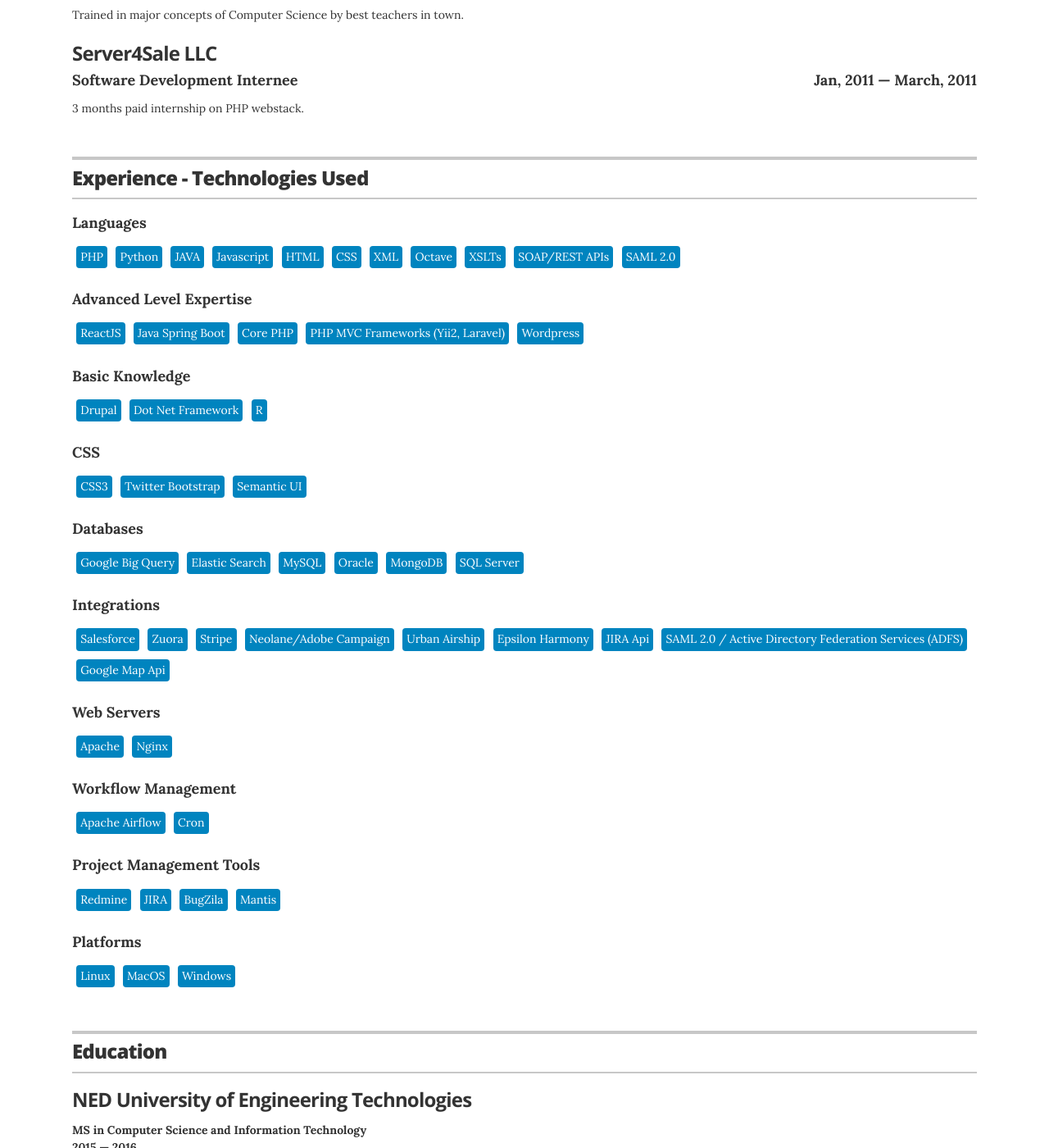
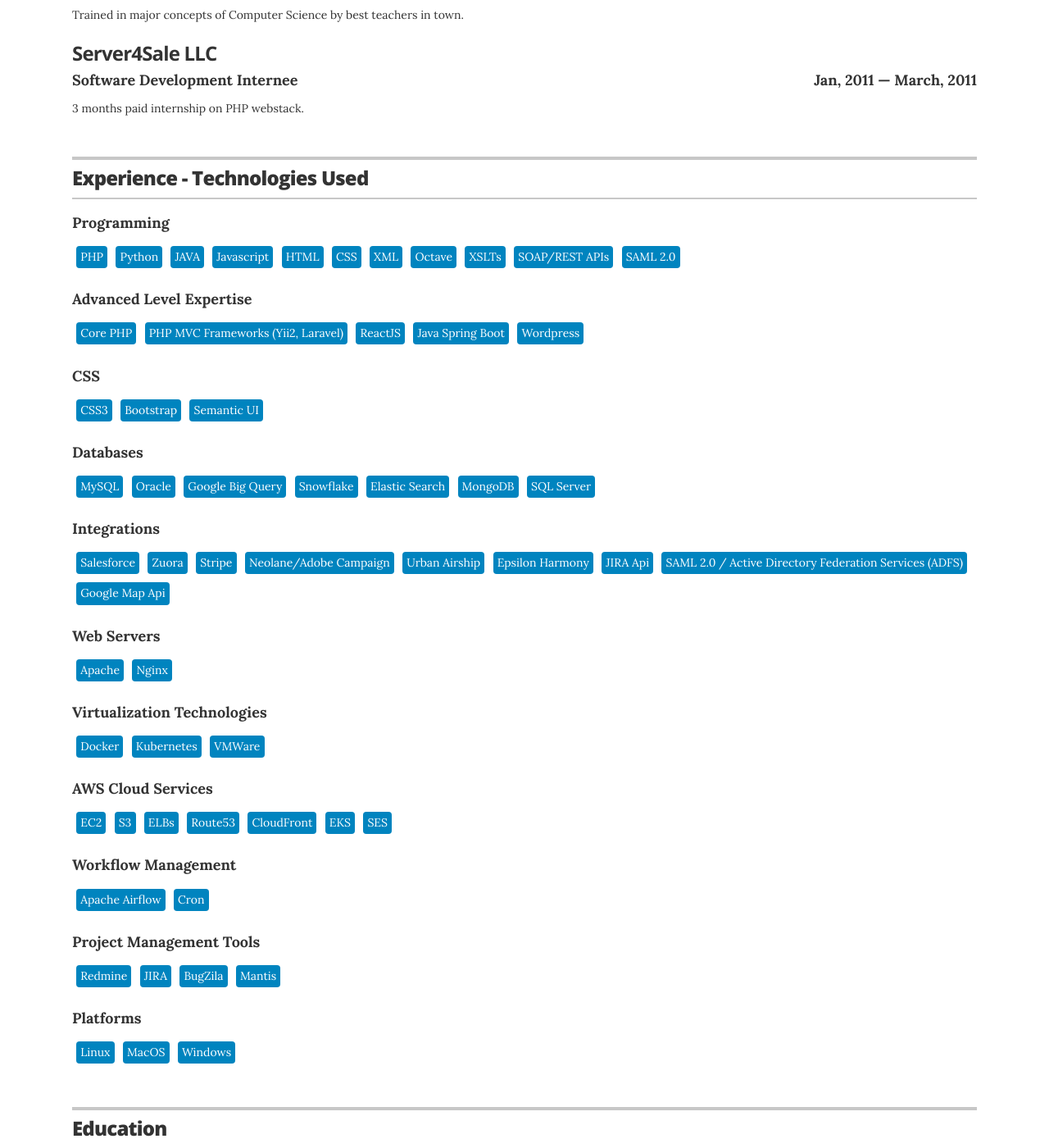
Before and after one commit to farman-a-shah/farman-a-shah.github.io, a Jekyll site: the page built from index.html, in a window 1280 px wide and 1400 px high, scrolled down 1346 px. Shown: the whole window at 82% size. Built offline with Jekyll 4.4.1, drawn with Linux system fonts in a browser that asks for light colours.

Commit message:
Update technologies.yml

```diff
--- a/_data/technologies.yml
+++ b/_data/technologies.yml
@@ -1,7 +1,7 @@
 # Technologies
 
 # Languages
-- techgroup: Languages
+- techgroup: Programming
   technologies:
     - PHP
     - Python
@@ -18,33 +18,27 @@
 # Advanced
 - techgroup: Advanced Level Expertise
   technologies:
+    - Core PHP
+    - PHP MVC Frameworks (Yii2, Laravel)
     - ReactJS
     - Java Spring Boot
-    - Core PHP
-    - PHP MVC Frameworks (Yii2, Laravel)
     - Wordpress
-
-# Touchups
-- techgroup: Basic Knowledge
-  technologies:
-    - Drupal
-    - Dot Net Framework
-    - R
 
 # CSS
 - techgroup: CSS
   technologies:
     - CSS3
-    - Twitter Bootstrap
+    - Bootstrap
     - Semantic UI
 
 # Databases
 - techgroup: Databases
   technologies:
-    - Google Big Query
-    - Elastic Search
     - MySQL
     - Oracle
+    - Google Big Query
+    - Snowflake
+    - Elastic Search
     - MongoDB
     - SQL Server
 
@@ -67,6 +61,24 @@
     - Apache
     - Nginx
 
+# Virtualization
+- techgroup: Virtualization Technologies
+  technologies:
+    - Docker
+    - Kubernetes
+    - VMWare
+
+# Cloud
+- techgroup: AWS Cloud Services
+  technologies:
+    - EC2
+    - S3
+    - ELBs
+    - Route53
+    - CloudFront
+    - EKS
+    - SES
+
 # Workflow Management
 - techgroup: Workflow Management
   technologies:
```
